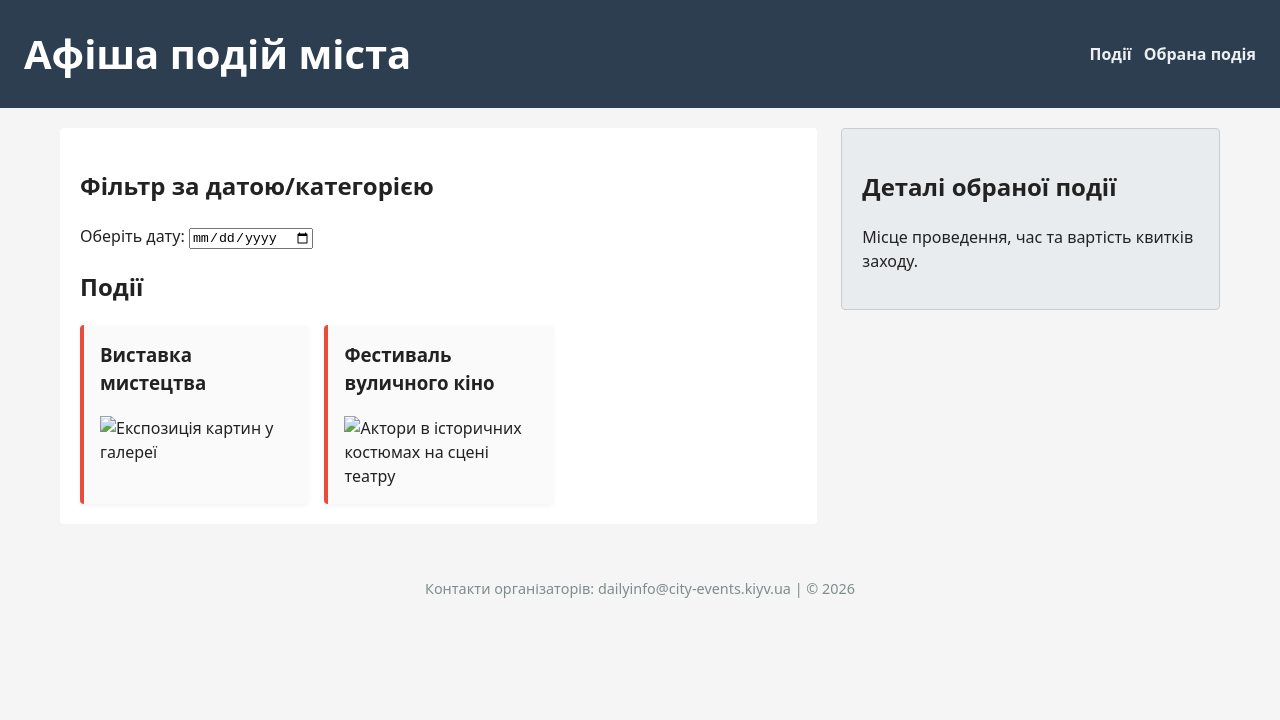
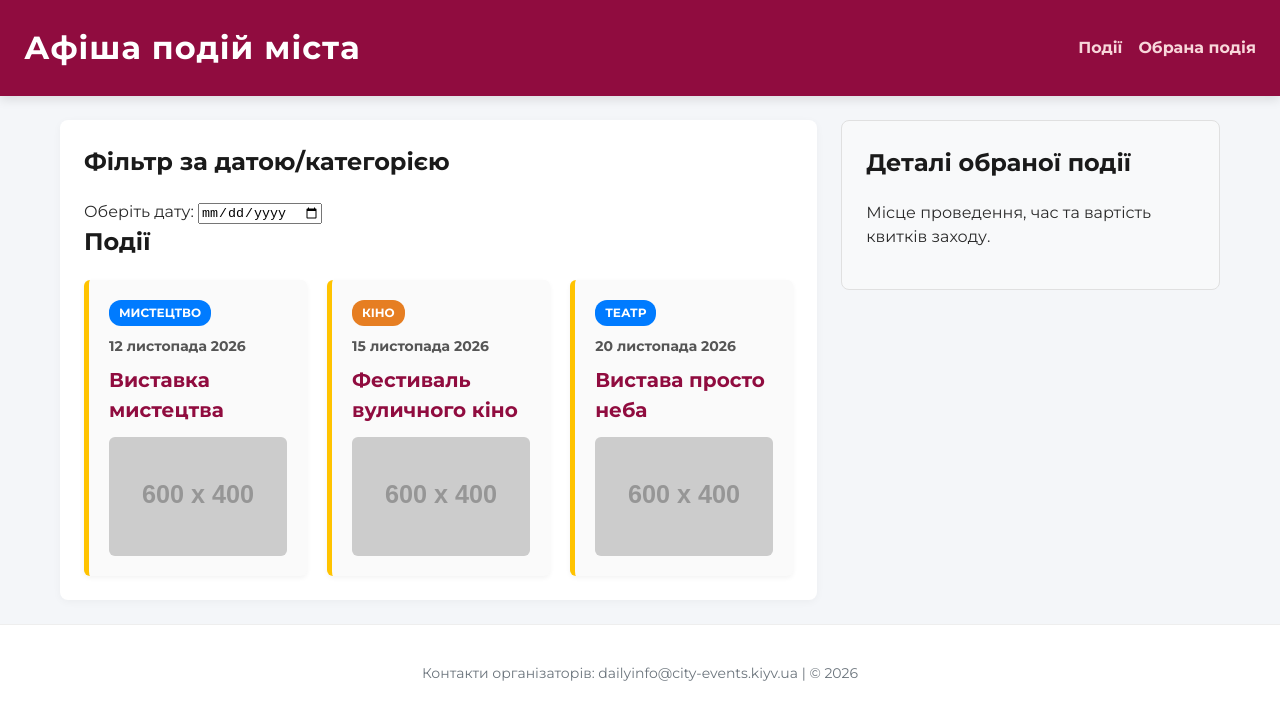
Before and after one commit to jstlkfrdm-droid/city-events, a plain HTML site: page index.html in a window 1280 px wide. Drawn offline with Linux system fonts and the light colour scheme; placeholder pictures from the web are drawn by us.

Commit message:
Add Lab 5 design

```diff
--- a/css/style.css
+++ b/css/style.css
@@ -4,94 +4,146 @@
 
 body {
     margin: 0;
-    font-family: system-ui, sans-serif;
-    font-size: 1rem;
+    font-family: 'Montserrat', system-ui, sans-serif;
+    font-size: 16px;
     line-height: 1.5;
-    color: #222;
-    background-color: #f5f5f5;
+    color: #2b2b2b;
+    background-color: #f4f6f9;
 }
 
 img {
     max-width: 100%;
     height: auto;
     display: block;
+    border-radius: 6px;
+    margin-top: 12px;
 }
 
+/*
+   ВИКОНАННЯ НЕЧІТКОЇ ВИМОГИ
+   для передачі атмосфери свята обрано насичений святковий бордовий колір (#900C3F)
+   як фон для шапки сайту. він асоціюється з урочистістю та театральними лаштунками.
+   Щоб зберегти високу читабельність (контраст > 4.5:1) текст заголовка та навігації
+   зроблено чистим білим - (#FFFFFF).
+*/
 header {
-    background-color: #2c3e50;
+    background-color: #900C3F;
     padding: 24px;
     color: #ffffff;
     text-align: center;
+    box-shadow: 0 4px 10px rgba(0,0,0,0.1);
 }
 
+/* Чітка вимога: h1 >= 28px */
 header h1 {
     margin: 0 0 16px 0;
-    font-size: 2.5rem;
+    font-size: 32px;
+    letter-spacing: 1px;
 }
 
 header nav {
     display: flex;
     flex-direction: column;
     align-items: center;
-    gap: 12px;
+    gap: 16px;
 }
 
 header nav a {
-    color: #ecf0f1;
+    color: #f8d7da;
     text-decoration: none;
-    font-weight: bold;
+    font-weight: 700;
+    transition: color 0.2s;
+}
+
+header nav a:hover {
+    color: #ffffff;
+}
+
+/* Чітка вимога: h2 >= 20px */
+h2 {
+    font-size: 24px;
+    color: #1a1a1a;
+    margin-top: 0;
+}
+
+h3 {
+    font-size: 20px;
+    margin: 8px 0 0 0;
+    color: #900C3F;
 }
 
 .layout {
     max-width: 1200px;
     margin: 0 auto;
-    padding: 20px;
+    padding: 24px 20px;
 }
 
 main {
     background-color: #ffffff;
-    padding: 20px;
-    border-radius: 4px;
+    padding: 24px;
+    border-radius: 8px;
     margin-bottom: 24px;
+    box-shadow: 0 2px 8px rgba(0,0,0,0.04);
 }
 
 .cards {
     display: grid;
     grid-template-columns: 1fr;
-    gap: 16px;
-    margin-top: 16px;
+    gap: 20px;
+    margin-top: 20px;
 }
 
 article {
-    border-left: 4px solid #e74c3c;
-    padding: 16px;
+    border-left: 5px solid #FFC300;
+    padding: 20px;
     background-color: #fafafa;
-    border-radius: 4px;
+    border-radius: 6px;
     box-shadow: 0 2px 5px rgba(0,0,0,0.05);
+    transition: transform 0.2s;
 }
 
-article h3 {
-    margin-top: 0;
+article:hover {
+    transform: translateY(-3px);
 }
 
+.event-date {
+    font-weight: 700;
+    color: #555;
+    font-size: 14px;
+    margin: 10px 0 4px 0;
+}
+
+.badge {
+    display: inline-block;
+    padding: 4px 10px;
+    border-radius: 12px;
+    font-size: 12px;
+    font-weight: 700;
+    color: #fff;
+    text-transform: uppercase;
+}
+
+.badge-art { background-color: #007BFF; }
+.badge-cinema { background-color: #E67E22; }
+
 aside#details {
-    padding: 20px;
-    border: 1px solid #ccc;
-    background-color: #e9ecef;
-    border-radius: 4px;
+    padding: 24px;
+    border: 1px solid #e0e0e0;
+    background-color: #f8f9fa;
+    border-radius: 8px;
 }
 
 footer {
     text-align: center;
-    padding: 20px;
-    font-size: 0.9rem;
-    color: #7f8c8d;
+    padding: 24px;
+    font-size: 14px;
+    color: #6c757d;
+    background-color: #ffffff;
+    border-top: 1px solid #eee;
 }
 
 @media (min-width: 600px) {
-    .cards {
-        grid-template-columns: repeat(2, 1fr);
-    }
+    .cards { grid-template-columns: repeat(2, 1fr); }
 }
 
 @media (min-width: 1024px) {
@@ -101,27 +153,14 @@ footer {
         align-items: center;
         text-align: left;
     }
-
-    header h1 {
-        margin: 0;
-    }
-
-    header nav {
-        flex-direction: row;
-    }
-
+    header h1 { margin: 0; }
+    header nav { flex-direction: row; }
     .layout {
         display: grid;
         grid-template-columns: 2fr 1fr;
         align-items: start;
         gap: 24px;
     }
-
-    main {
-        margin-bottom: 0;
-    }
-
-    .cards {
-        grid-template-columns: repeat(3, 1fr);
-    }
+    main { margin-bottom: 0; }
+    .cards { grid-template-columns: repeat(3, 1fr); }
 }
--- a/index.html
+++ b/index.html
@@ -4,6 +4,10 @@
     <meta charset="UTF-8">
     <meta name="viewport" content="width=device-width, initial-scale=1.0">
     <title>Афіша подій міста</title>
+    <!-- Підключення шрифтів Google Fonts для красивого дизайну -->
+    <link rel="preconnect" href="https://fonts.googleapis.com">
+    <link rel="preconnect" href="https://fonts.gstatic.com" crossorigin>
+    <link href="https://fonts.googleapis.com/css2?family=Montserrat:wght@400;700&display=swap" rel="stylesheet">
     <link rel="stylesheet" href="css/style.css">
 </head>
 <body>
@@ -26,14 +30,28 @@
             <section id="events">
                 <h2>Події</h2>
                 <div class="cards">
+                    <!-- Картка 1 -->
                     <article>
-                        <h3>Виставка  мистецтва</h3>
-                        <img src="assets/img/art.jpg" alt="Експозиція картин у галереї">
+                        <span class="badge badge-art">Мистецтво</span>
+                        <div class="event-date">12 листопада 2026</div>
+                        <h3>Виставка мистецтва</h3>
+                        <img src="https://placehold.co/600x400/007BFF/FFF?text=Виставка" alt="Експозиція картин у галереї">
                     </article>
 
+                    <!-- Картка 2 -->
                     <article>
+                        <span class="badge badge-cinema">Кіно</span>
+                        <div class="event-date">15 листопада 2026</div>
                         <h3>Фестиваль вуличного кіно</h3>
-                        <img src="assets/img/concert.jpg" alt="Актори в історичних костюмах на сцені театру">
+                        <img src="https://placehold.co/600x400/E67E22/FFF?text=Кіно" alt="Актори в історичних костюмах на сцені театру">
+                    </article>
+
+                    <!-- Картка 3 (Додана для демонстрації 3-х колонок) -->
+                    <article>
+                        <span class="badge badge-art">Театр</span>
+                        <div class="event-date">20 листопада 2026</div>
+                        <h3>Вистава просто неба</h3>
+                        <img src="https://placehold.co/600x400/900C3F/FFF?text=Театр" alt="Театральна вистава">
                     </article>
                 </div>
             </section>
@@ -41,7 +59,7 @@
 
         <aside id="details">
             <h2>Деталі обраної події</h2>
-            <p>Місце проведення, час та вартість квитків  заходу.</p>
+            <p>Місце проведення, час та вартість квитків заходу.</p>
         </aside>
     </div>
 
```
